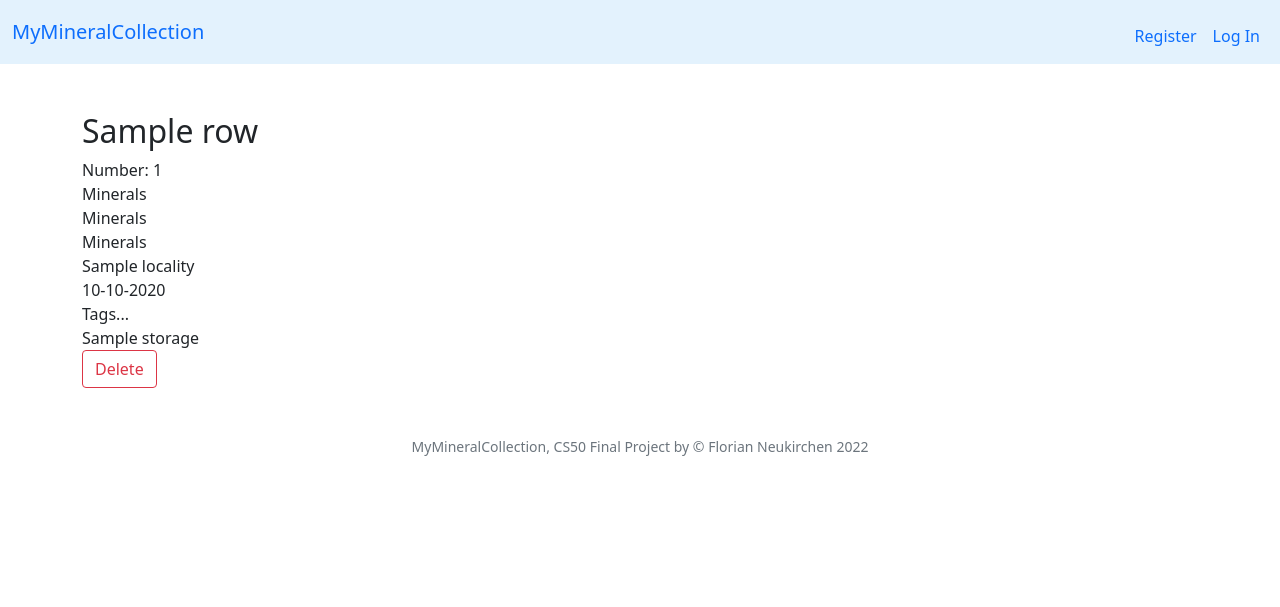
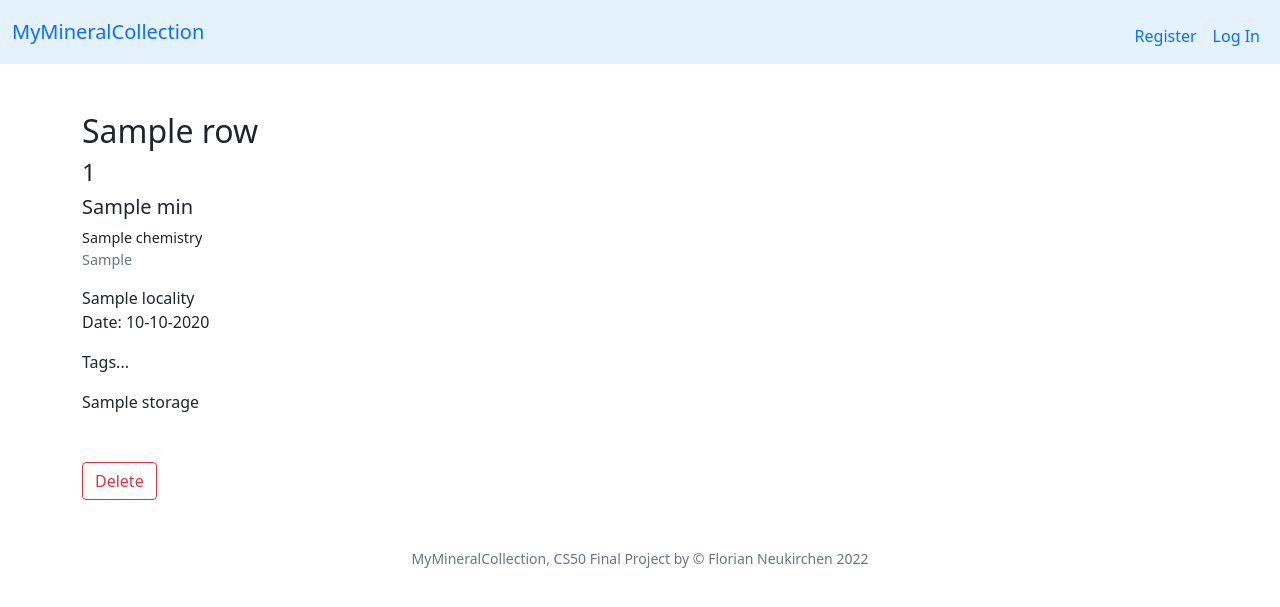
Before and after one commit to florianneukirchen/mymineralcollection-cs50, a Flask app: template templates/view.html in a window 1280 px wide. Shown: the top 607 px of the page. Run offline with Flask 2, Linux system fonts and the light colour scheme; the template is opened without the code that fills it: most values are stand-ins (such as "Sample title", 1, 10 or a date in 2020); some libraries are stand-ins or nearby versions.

Commit message:
render chemistry in view

```diff
--- a/app.py
+++ b/app.py
@@ -204,17 +204,21 @@ def register():
 
 @app.route("/view")
 @login_required
-def view():
+def viewspecimen():
     """View record"""
     id = request.args.get("id")
 
     if not id:
-        return apology("File does not exist", 404)
+        return redirect("/")
     rows = db.execute("SELECT * FROM specimen WHERE user_id = ? AND id = ?", session["user_id"], id)
 
     if len(rows) != 1:
         return apology("Invalid specimen ID")
     row = rows[0]
+    row['minerals'] = db.execute("SELECT minerals.name AS name, minerals.chemistry AS chemistry, minerals.crystal_system AS crystal_system FROM minerals JOIN specmin ON minerals.symbol = specmin.min_symbol WHERE specmin.specimen_id = ?", id)
+
+    for min in row['minerals']:
+        app.logger.info(min['chemistry'])
 
     return render_template("view.html", row=row)
 
--- a/static/styles.css
+++ b/static/styles.css
@@ -4,6 +4,10 @@
 
 .card-smaller {
     font-size: 70%;
+}
+
+.size90 {
+  font-size: 90%;
 }
 
 .btn-icon {
--- a/templates/table.html
+++ b/templates/table.html
@@ -59,7 +59,7 @@
             {% for row in rows %}
             <tr>
                 <td>
-                    <div>{{ row['id'] }}
+                    <div><!-- TODO -->{{ row['id'] }} / {{ row['user_id']}}
                         <input type="checkbox" class="form-check-input mycheckboxes" name="checkboxes" value="{{ row['id'] }}">
                     </div>
                 </td>
--- a/templates/view.html
+++ b/templates/view.html
@@ -9,19 +9,29 @@
 <div class="container-lg text-start">
 
     <h2>{{ row['title'] }}</h2>
-    <div>Number: {{ row['my_id'] }}</div>
-    <div>Minerals</div>
-    <div>Minerals</div>
-    <div>Minerals</div>
+    <div class="h4">{{ row['my_id'] }}</div>
+
+
+    {% for min in row['minerals'] %}
+    <div class="mb-3">
+        <div class="h5">{{ min['name'] }}</div>
+        <div class="size90">{{ min['chemistry'] | safe }}</div>
+        <div class="text-muted size90">{{ min['crystal_system'] }}</div>
+    </div>
+    {% endfor %}
+
+
     <div>{{ row['locality'] }}</div>
-    <div>{{ row['day'] | date2 }}-{{ row['month'] | date2 }}-{{ row['year'] | date4}}</div>
-    <div>Tags...</div>
+    <div class="mb-3">Date: {{ row['day'] | date2 }}-{{ row['month'] | date2 }}-{{ row['year'] | date4}}</div>
+    <div class="mb-3">Tags...</div>
     <div>{{ row['storage'] }}</div>
 
+    <div class="mt-5">
     <form action="/delete" method="post">
         <input name="id" type="hidden" value="{{ row.id }}">
         <input class="btn btn-outline-danger" type="submit" value="Delete">
     </form>
+    </div>
 
 </div>
 
```
Also changed, not shown: mineralcollection.db.
